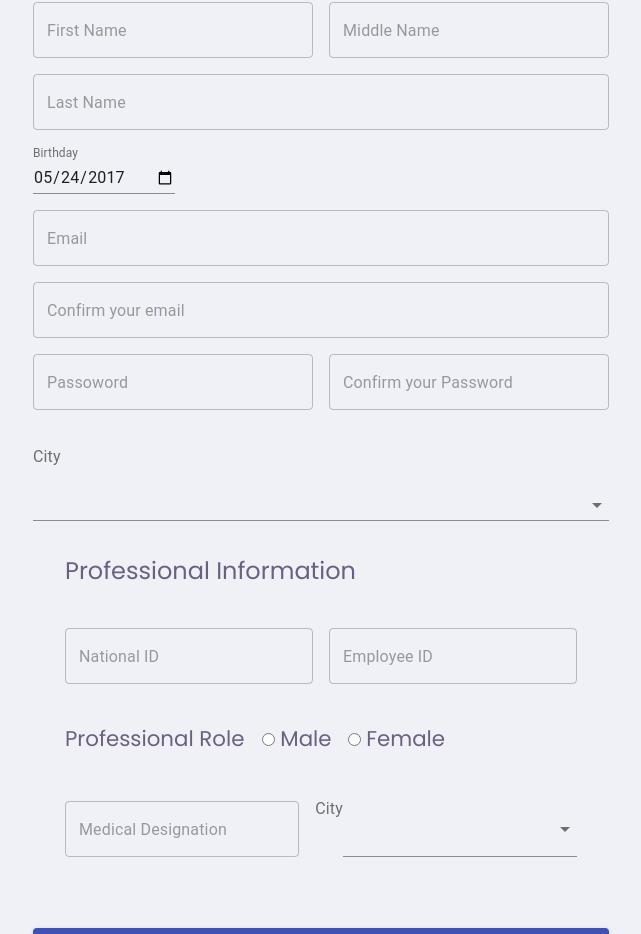
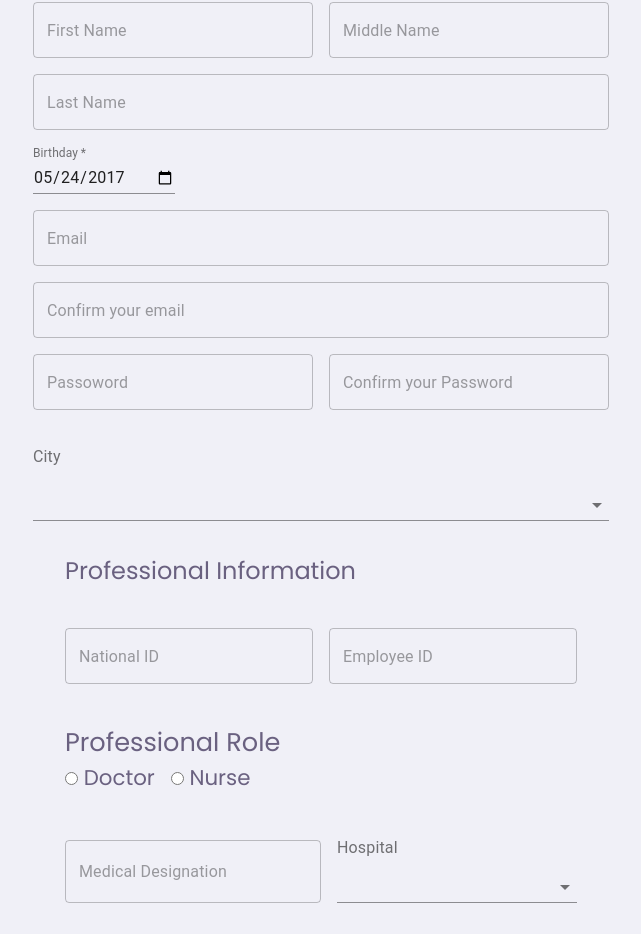
Before and after one commit to delfim-junior/DigitTracker, a React (Create React App) app in the folder tracker/: page /register/professional in a window 1280 px wide. Shown: the part 236-1170 px from the top of the page, without its empty margins (319-960 px from the left). Built offline with nearby package versions, Linux system fonts and the light colour scheme; the HTML template or start-up script is replaced by a standard one.

Commit message:
form validation and toasts alert

```diff
--- a/tracker/src/pages/Register/MedicalProfessional.js
+++ b/tracker/src/pages/Register/MedicalProfessional.js
@@ -1,11 +1,15 @@
-import React from 'react';
+import React, { useState } from 'react';
 import { FiUserPlus, FiArrowLeft } from 'react-icons/fi'
+import { useHistory } from 'react-router-dom';
+import validator from 'validator'
+
 import { OutlinedInput } from '@material-ui/core';
 import { Button, Select, TextField, MenuItem, InputLabel } from '@material-ui/core';
 import { makeStyles } from '@material-ui/core/styles';
+import { ToastContainer, toast } from 'react-toastify';
+
+import 'react-toastify/dist/ReactToastify.css';
 import './styles.css';
-import { useState } from 'react';
-import { useHistory } from 'react-router-dom';
 
 import Loading from '../Loading';
 
@@ -25,20 +29,88 @@ function MedicalProfessional() {
     const history = useHistory()
 
     const [successMessage, setSuccessMessage] = useState(false)
+    const [formInput, setFormInput] = useState({
+        firstName: '',
+        middleName: '',
+        lastName: '',
+        birthday: '',
+        email: '',
+        confirmEmail: '',
+        password: '',
+        confirmPassword: '',
+        city: '',
+        nationalId: '',
+        employeeId: '',
+        medicalDescription: '',
+        hospital: '',
+        role: ''
+
+    })
+
+
     function handleGoBack() {
         history.push('/')
     }
 
-    function handleRegister() {
+    function handleFormInput(event) {
+        const { name, value } = event.target
+        setFormInput({ ...formInput, [name]: value })
+    }
+
+    function handleRegister(event) {
+        event.preventDefault()
+        //data ready to use in the backend
+        const {
+            firstName,
+            middleName,
+            lastName,
+            gender,
+            birthday,
+            email,
+            confirmEmail,
+            password,
+            confirmPassword,
+            city,
+            nationalId,
+            employeeId,
+            medicalDescription,
+            hospital,
+        } = formInput
+
+        const isEmail = validator.isEmail(email)
+        if (isEmail) {
+            if (email === confirmEmail) {
+                if (password.length >= 4) {
+                    if (password === confirmPassword) {
+                        //Backend...
                         setSuccessMessage(true)
                         setTimeout(() => {
                             history.push('/')
                         }, 3000)
                     }
+                    else {
+                        toast.error('Not corresponding Passwords. Please, make sure that the entered passwords are equal')
+                    }
+                }
+                else {
+                    toast.warn('Passoword must have the minimum of 4 characters')
+                }
+            }
+            else {
+                toast.error('Not corresponding Emails. Please, verify')
+            }
+
+        }
+        else {
+            toast.error('The entered Email is not valid')
+        }
+
+    }
 
     return (
         <>
-            <form className="professional-container">
+            <ToastContainer />
+            <form onSubmit={handleRegister} className="professional-container">
                 <header>
                     <FiArrowLeft onClick={handleGoBack} size={30} color="#27AE60" />
                     <h6 onClick={handleGoBack}>Home</h6>
@@ -52,23 +124,26 @@ function MedicalProfessional() {
                         className='firsname'
                         placeholder="First Name"
                         type='text'
-                        name="firtname"
+                        name="firstName"
                         required
+                        onChange={handleFormInput}
                     />
                     <OutlinedInput
                         className='middlename'
                         placeholder="Middle Name"
                         type='text'
-                        name="middlename"
+                        name="middleName"
                         required
+                        onChange={handleFormInput}
                     />
                 </div>
                 <OutlinedInput
                     className=''
                     placeholder="Last Name"
                     type='text'
-                    name="lastname"
+                    name="lastName"
                     required
+                    onChange={handleFormInput}
                 />
                 <TextField
                     id="date"
@@ -79,39 +154,52 @@ function MedicalProfessional() {
                     InputLabelProps={{
                         shrink: true,
                     }}
+                    name="birthday"
+                    required
+                    onChange={handleFormInput}
                 />
                 <OutlinedInput
                     placeholder="Email"
                     type='text'
-                    name="Email"
+                    name="email"
                     required
+                    onChange={handleFormInput}
                 />
                 <OutlinedInput
                     placeholder="Confirm your email"
                     type='text'
-                    name="Email"
+                    name="confirmEmail"
                     required
+                    onChange={handleFormInput}
                 />
 
                 <div className="names">
                     <OutlinedInput
                         className='firsname'
                         placeholder="Passoword"
-                        type='text'
-                        name="firtname"
+                        type='password'
+                        name="password"
                         required
+                        onChange={handleFormInput}
                     />
                     <OutlinedInput
                         className='middlename'
                         placeholder="Confirm your Password"
-                        type='text'
-                        name="middlename"
+                        type='password'
+                        name="confirmPassword"
                         required
+                        onChange={handleFormInput}
                     />
                 </div>
                 <br />
                 <InputLabel id="label">City</InputLabel>
-                <Select labelId="label" id="select">
+                <Select
+                    onChange={handleFormInput}
+                    labelId="label"
+                    id="select"
+                    name='city'
+                    required
+                >
                     <MenuItem value="10">Chicago</MenuItem>
                     <MenuItem value="20">NYC</MenuItem>
                 </Select>
@@ -121,30 +209,33 @@ function MedicalProfessional() {
                         <OutlinedInput
                             className='firsname'
                             placeholder="National ID"
-                            type='text'
-                            name="nationalid"
+                            type='number'
+                            name="nationalId"
                             required
+                            onChange={handleFormInput}
                         />
                         <OutlinedInput
                             className='middlename'
                             placeholder="Employee ID"
-                            type='text'
-                            name="employeeid"
+                            type='number'
+                            name="employeeId"
                             required
+                            onChange={handleFormInput}
                         />
                     </div>
                     <br />
+                    <span>Professional Role</span>
                     <div className='professional-role'>
-                        <span>Professional Role</span>
-                    &nbsp;
-                    &nbsp;
                         <label htmlFor="doctor">
                             <input
                                 type="radio" name="role"
                                 id="doctor"
+                                name="role"
                                 value="doctor"
+                                required
+                                onChange={handleFormInput}
                             />&nbsp;
-                    <span>Male</span>
+                            <span>Doctor</span>
                         </label>
                         <label htmlFor="nurse">
                             <input
@@ -152,30 +243,43 @@ function MedicalProfessional() {
                                 name="role"
                                 id="nurse"
                                 value="nurse"
+                                required
+                                onChange={handleFormInput}
                             />&nbsp;
-                    <span>Female</span>
+                            <span>Nurse</span>
                         </label>
                     </div>
+
                     <br />
                     <div className="names">
                         <OutlinedInput
                             className='firsname'
                             placeholder="Medical Designation"
                             type='text'
-                            name="designation"
+                            name="medicalDescription"
                             required
+                            onChange={handleFormInput}
                         />
-                        <InputLabel id="label">City</InputLabel>
-                        <Select className='middlename' labelId="label" id="select">
+                        <div>
+                            <InputLabel style={{ marginLeft: '' }} id="label">Hospital</InputLabel>
+                            <Select
+                                style={{ width: '15rem' }}
+                                labelId="label"
+                                id="select"
+                                name="hospital"
+                                required
+                                onChange={handleFormInput}
+                            >
                                 <MenuItem value="10">Chicago</MenuItem>
                                 <MenuItem value="20">NYC</MenuItem>
                             </Select>
+                        </div>
                     </div>
 
                 </fieldset>
                 <br />
                 <Button
-                    onClick={handleRegister}
+                    type="submit"
                     variant="contained"
                     color="primary"
                 >
```
Lines whose indentation alone changed are shown as unchanged.
